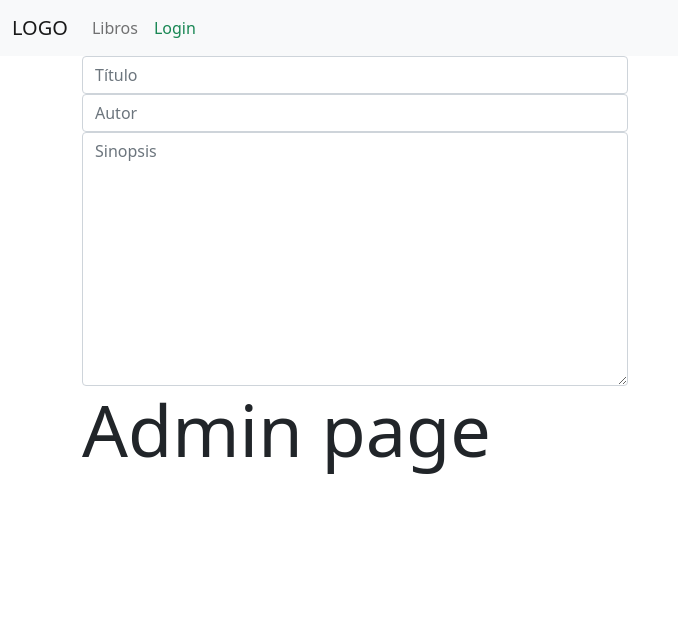
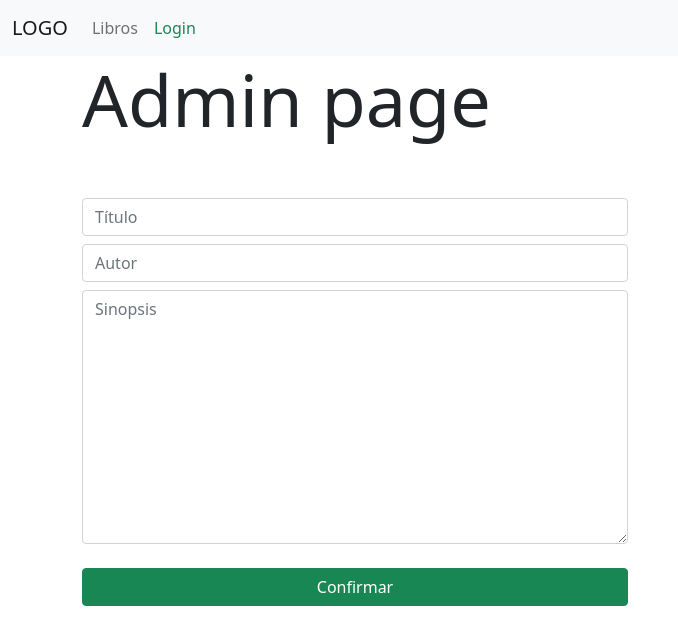
Before and after one commit to marcelobettini/bibliotecAPP, a React (Create React App) app: page /admin in a window 1280 px wide. Shown: the top 644 px of the page, without its empty margins (0-678 px from the left). Built offline with nearby package versions, Linux system fonts and the light colour scheme; no server answers.

Commit message:
agrega datos a Firestore

```diff
--- a/package.json
+++ b/package.json
@@ -8,6 +8,7 @@
     "@testing-library/user-event": "^12.1.10",
     "bootstrap": "^5.0.1",
     "firebase": "^8.6.7",
+    "firestore": "^1.1.6",
     "react": "^17.0.2",
     "react-dom": "^17.0.2",
     "react-router-dom": "^5.2.0",
--- a/src/FirebaseConfig.js
+++ b/src/FirebaseConfig.js
@@ -1,5 +1,6 @@
 import firebase from "firebase";
 import "firebase/auth";
+import "firebase/firestore";
 const firebaseConfig = {
   apiKey: "AIzaSyAH06VLIvJSi-PhhaICkjcgRiS4GFPmSrM",
   authDomain: "users-c4427.firebaseapp.com",
@@ -13,5 +14,6 @@ const firebaseConfig = {
 // Initialize Firebase
 const fire = firebase.initializeApp(firebaseConfig);
 const auth = fire.auth(); //inicializamos auth
+const db = fire.firestore();
 
-export { auth }; //lo exportamos y está listo para ser usado en el proyecto
+export { auth, db }; //lo exportamos y está listo para ser usado en el proyecto
--- a/src/components/Admin.jsx
+++ b/src/components/Admin.jsx
@@ -1,19 +1,70 @@
-import React, { Fragment } from "react";
+import React, { useState } from "react";
+import { db } from "../FirebaseConfig";
 const Admin = () => {
+  const [title, setTitle] = useState("");
+  const [author, setAuthor] = useState("");
+  const [synopsis, setSynopsis] = useState("");
+  const [error, setError] = useState(null);
+
+  const uploadBook = async (e) => {
+    e.preventDefault();
+    if (!title.trim() || !author.trim() || !synopsis.trim()) {
+      setError(
+        "No puede haber camnpos vacíos. Debe completar 'Título', 'Autor' y 'Sinopsis'"
+      );
+    } else {
+      console.log(title, author, synopsis);
+      setError(null);
+      const book = {
+        title: title,
+        author: author,
+        synopsis: synopsis,
+      };
+      try {
+        const data = await db.collection("books").add(book);
+      } catch (e) {
+        console.log(e);
+      }
+    }
+  };
   return (
     <div className="container justify-content-center">
+      <h2 className="display-2">Admin page</h2>
       <div className="row">
         <div className="col-sm-6">
-          <form className="form-group">
-            <input type="text" className="form-control" placeholder="Título" />
-            <input type="text" className="form-control" placeholder="Autor" />
+          <form className="form-group mt-5" onSubmit={uploadBook}>
+            <input
+              type="text"
+              className="form-control mb-2"
+              placeholder="Título"
+              onChange={(e) => setTitle(e.target.value)}
+            />
+            <input
+              type="text"
+              className="form-control mb-2"
+              placeholder="Autor"
+              onChange={(e) => setAuthor(e.target.value)}
+            />
             <textarea
-              className="form-control"
+              className="form-control mb-4"
               placeholder="Sinopsis"
               rows="10"
+              onChange={(e) => setSynopsis(e.target.value)}
             />
+            {error ? (
+              <div className="alert alert-danger">{error}</div>
+            ) : (
+              <span></span>
+            )}
+
+            <div className="d-grid">
+              <input
+                type="submit"
+                className="btn btn-success"
+                value="Confirmar"
+              />
+            </div>
           </form>
-          <h2 className="display-2">Admin page</h2>
         </div>
       </div>
     </div>
```
Also changed, not shown: 1 other file (tests, documents, lock files or other folders).
